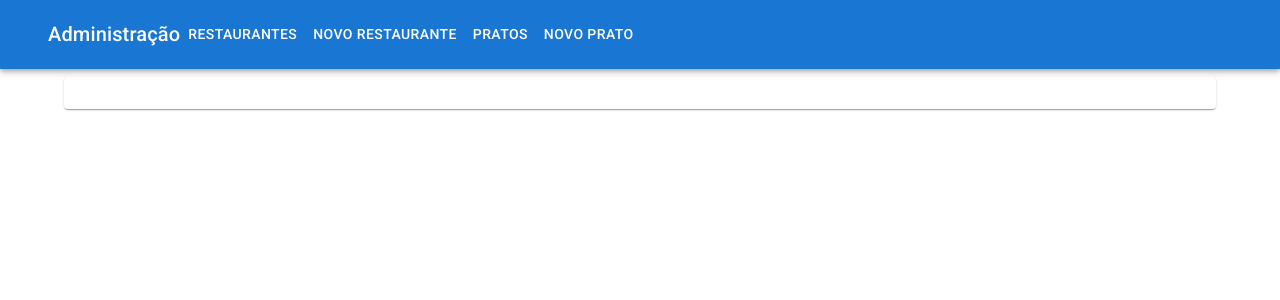
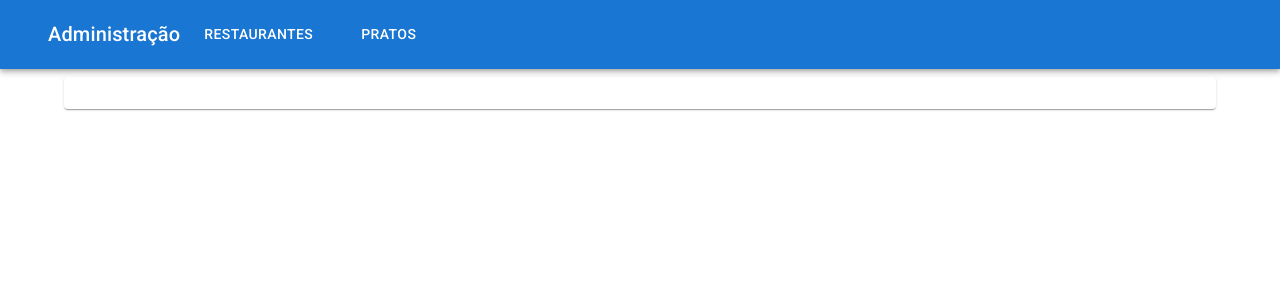
Before and after one commit to jeff-pedro/integrando-react-api, a React (Create React App) app in the folder client/: page /admin in a window 1280 px wide. Shown: the top 300 px of the page. Built offline with nearby package versions, Linux system fonts and the light colour scheme.

Commit message:
refatora barra superior da aplicação

```diff
--- a/client/src/paginas/Administracao/PaginaBaseAdmin.tsx
+++ b/client/src/paginas/Administracao/PaginaBaseAdmin.tsx
@@ -10,23 +10,13 @@ const PaginaBaseAdmin = () => {
                         <Typography variant="h6">Administração</Typography>
                         <Box sx={{ display: "flex", flexGrow: 1 }}>
                             <Link component={RouterLink} to="/admin/restaurantes/">
-                                <Button sx={{ my: 2, color: "white" }}>
+                                <Button sx={{ m: 2, color: "white" }}>
                                     Restaurantes
                                 </Button>
                             </Link>
-                            <Link component={RouterLink} to="/admin/restaurantes/novo">
-                                <Button sx={{ my: 2, color: "white" }}>
-                                    Novo Restaurante
-                                </Button>
-                            </Link>
                             <Link component={RouterLink} to="/admin/pratos/">
-                                <Button sx={{ my: 2, color: "white" }}>
+                                <Button sx={{ m: 2, color: "white" }}>
                                     Pratos
-                                </Button>
-                            </Link>
-                            <Link component={RouterLink} to="/admin/pratos/novo">
-                                <Button sx={{ my: 2, color: "white" }}>
-                                    Novo Prato
                                 </Button>
                             </Link>
                         </Box>
```
